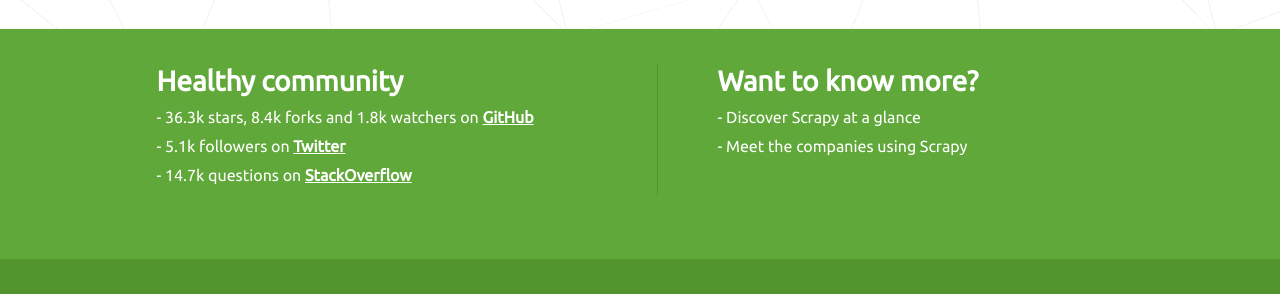
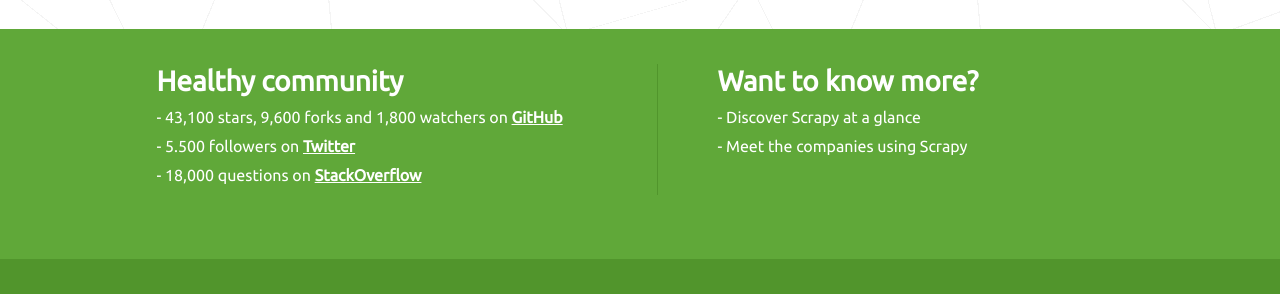
Before and after one commit to scrapy/scrapy.org, a Jekyll site: the page built from index.html, in a window 1280 px wide, cut to the strip 1423-1717 px from the top of the page. Built offline with Jekyll 4.4.1, drawn with Linux system fonts in a browser that asks for light colours; comment, search, counter and statistics services are not loaded; grey boxes are pictures that could not be loaded.

Commit message:
update vanity metrics :)

```diff
--- a/index.html
+++ b/index.html
@@ -132,9 +132,9 @@
     <div class="block-left">
       <h2>Healthy community</h2>
       <ul>
-        <li>- 36.3k stars, 8.4k forks and 1.8k watchers on <a href="https://github.com/scrapy/scrapy">GitHub</a></li>
-        <li>- 5.1k followers on <a href="https://twitter.com/ScrapyProject">Twitter</a></li>
-        <li>- 14.7k questions on <a href="http://stackoverflow.com/tags/scrapy/info">StackOverflow</a></li>
+        <li>- 43,100 stars, 9,600 forks and 1,800 watchers on <a href="https://github.com/scrapy/scrapy">GitHub</a></li>
+        <li>- 5.500 followers on <a href="https://twitter.com/ScrapyProject">Twitter</a></li>
+        <li>- 18,000 questions on <a href="http://stackoverflow.com/tags/scrapy/info">StackOverflow</a></li>
       </ul>
     </div>
     <div class="block-right">
```
